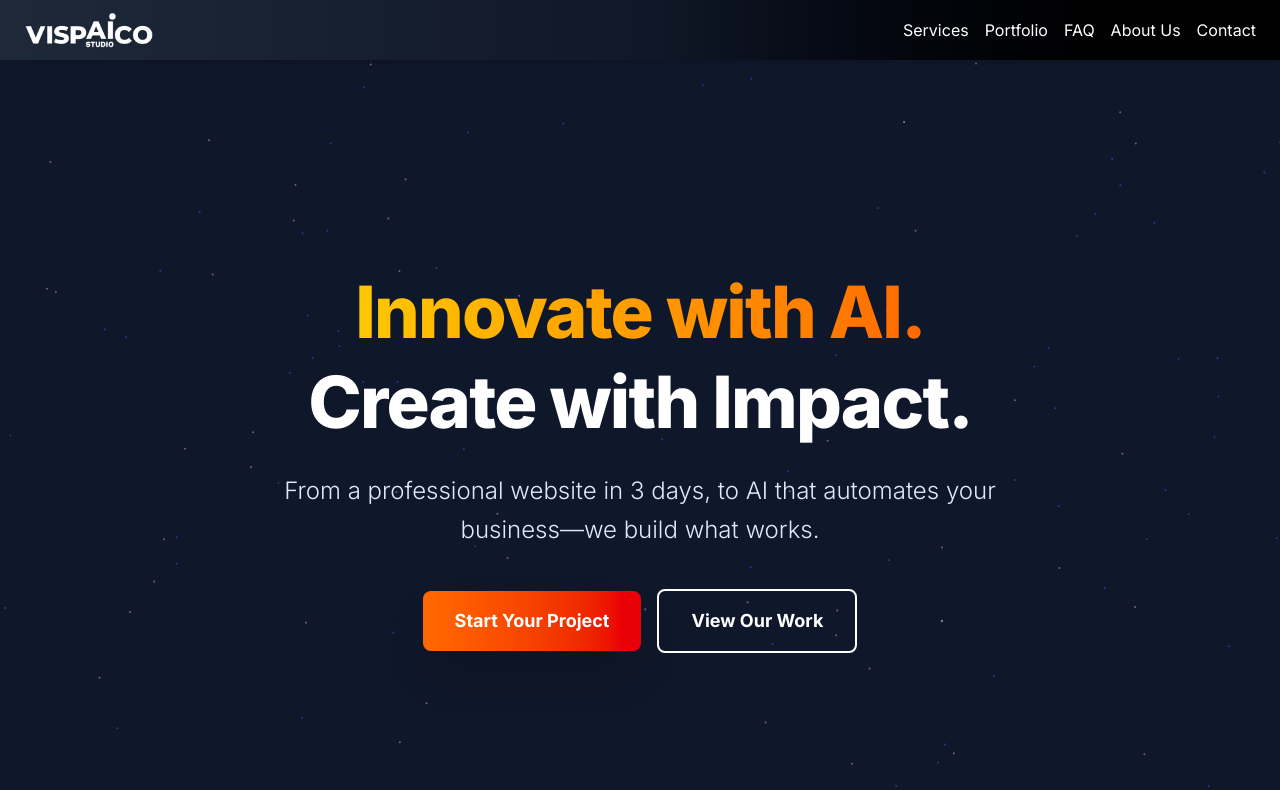
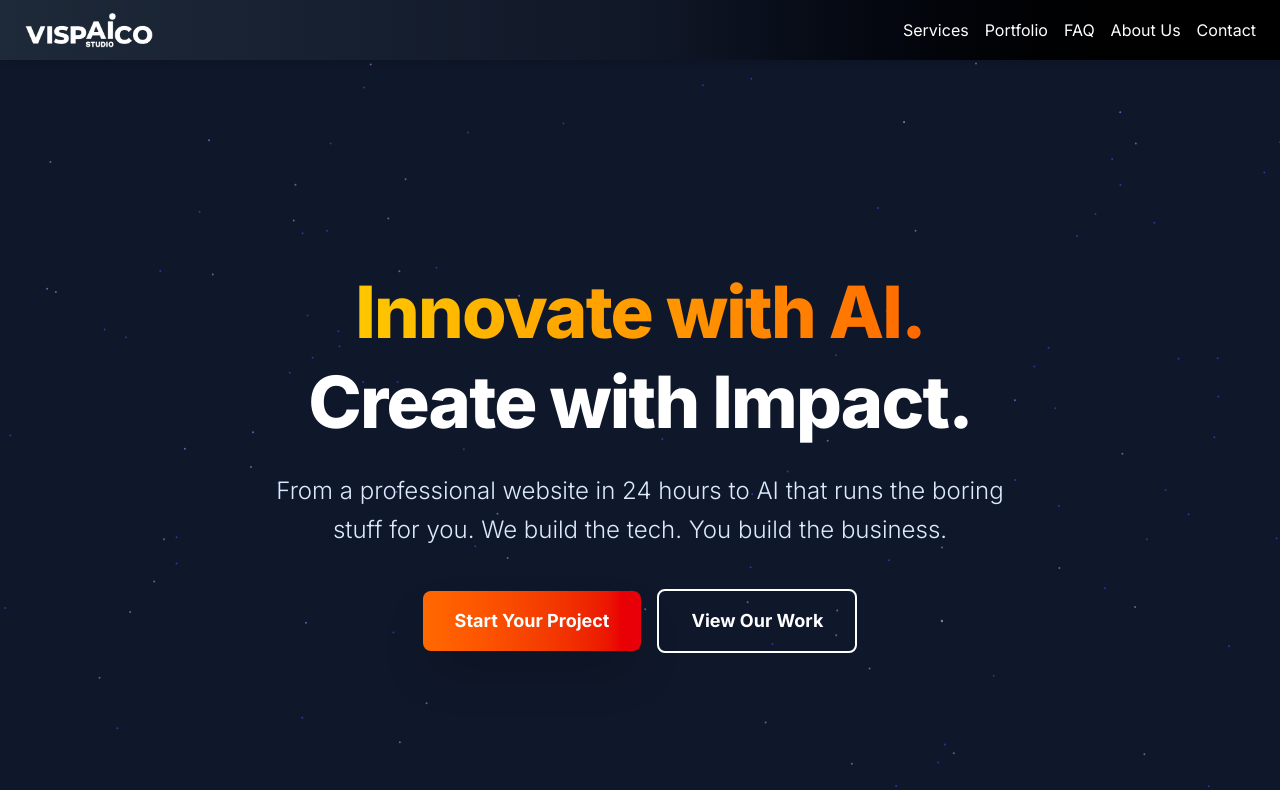
Before and after one commit to Vispaico/vispaico-frontend, a Next.js app: page / in a window 1280 px wide. Shown: the top 790 px of the page. Built offline with nearby package versions, Linux system fonts and the light colour scheme.

Commit message:
Updated the main page to include new features and fix bugs.

```diff
--- a/src/app/(main_site)/page.tsx
+++ b/src/app/(main_site)/page.tsx
@@ -15,7 +15,7 @@ import TestimonialsSection from '@/components/TestimonialsSection';
 
 export default function Home() {
   const heroTitle = ["Innovate with AI.", "Create with Impact."];
-  const heroTagline = "From a professional website in 3 days, to AI that automates your business—we build what works.";
+  const heroTagline = "From a professional website in 24 hours to AI that runs the boring stuff for you. We build the tech. You build the business.";
 
   return (
     <> {/* Root Fragment */}
```
